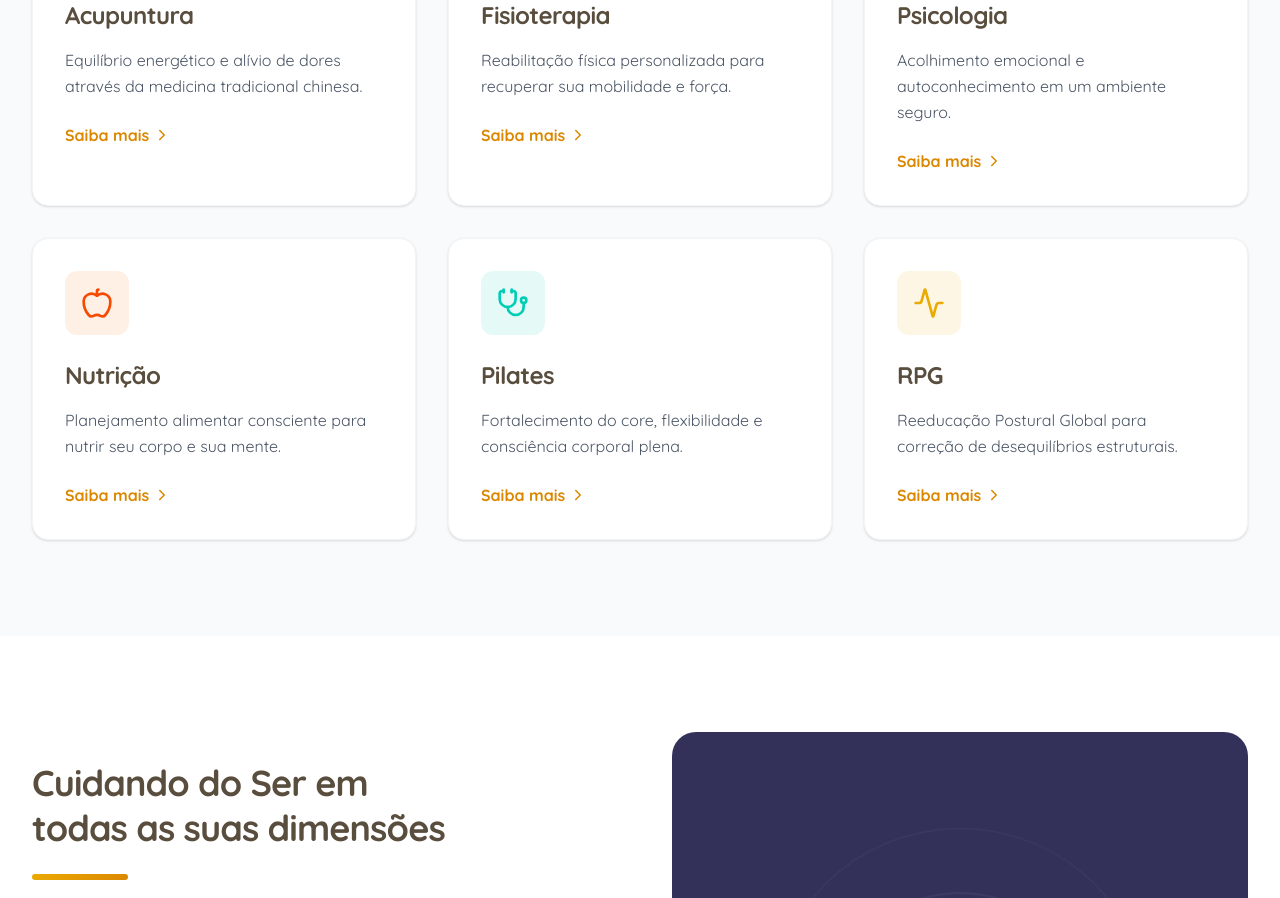
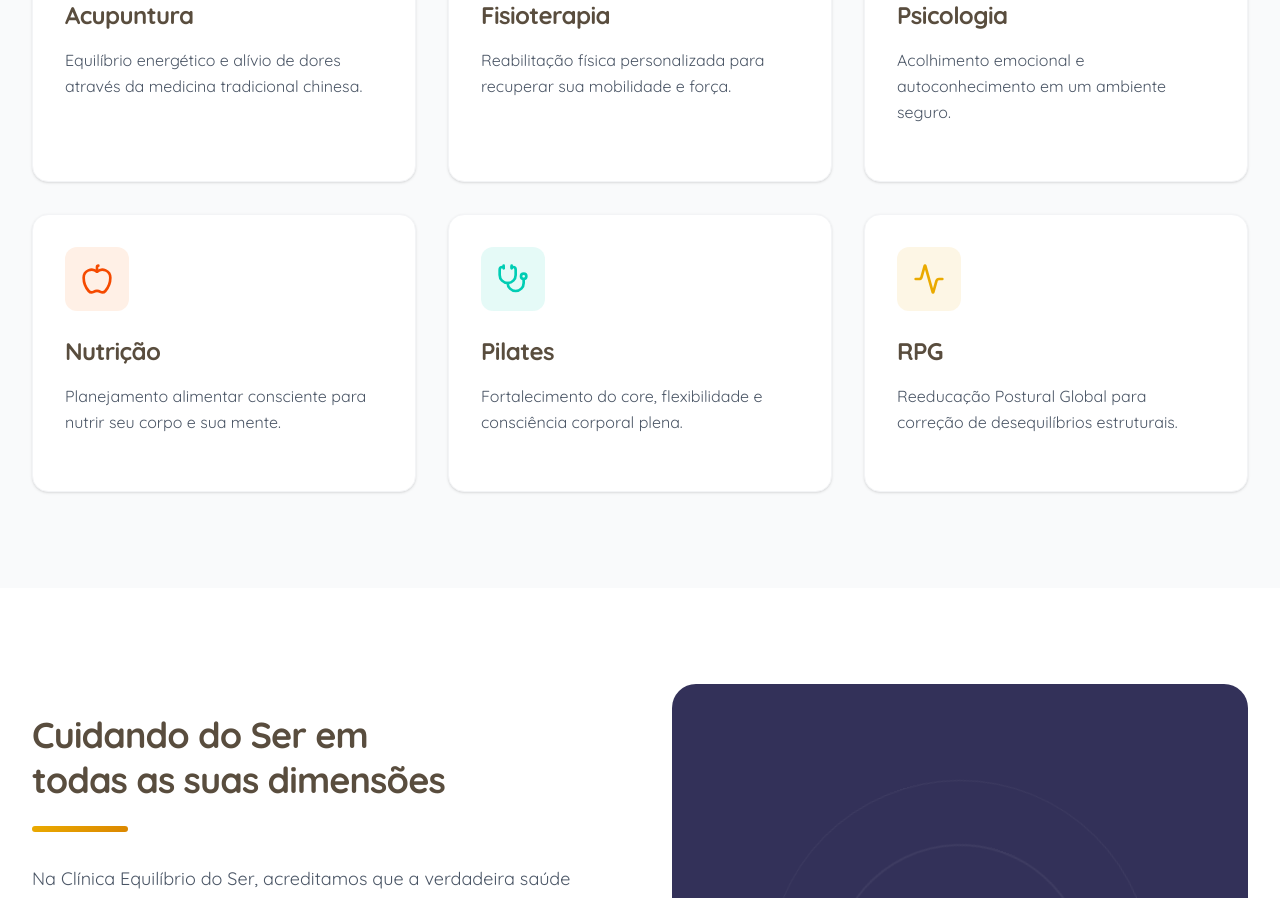
Before and after one commit to sousandrei/clinica, a React app: page / in a window 1280 px wide. Shown: the part 1320-2218 px from the top of the page. Built offline with nearby package versions, Linux system fonts and the light colour scheme; the HTML template or start-up script is replaced by a standard one.

Commit message:
fix: cols

```diff
--- a/src/App.tsx
+++ b/src/App.tsx
@@ -272,12 +272,6 @@ const Services = () => {
               </div>
               <h3 className="text-2xl font-bold mb-4">{s.title}</h3>
               <p className="text-gray-600 leading-relaxed mb-6">{s.desc}</p>
-              <a
-                href="https://wa.me/556198220458"
-                className="inline-flex items-center text-brand-yellow-secondary font-bold hover:underline"
-              >
-                Saiba mais <ChevronRight size={18} className="ml-1" />
-              </a>
             </motion.div>
           ))}
         </div>
@@ -321,7 +315,7 @@ const About = () => {
               </div>
             </div>
 
-            <div className="grid grid-cols-2 gap-6 pt-4">
+            <div className="grid grid-cols-1 md:grid-cols-2 gap-6 pt-4">
               <div className="p-4 border-l-4 border-brand-yellow-primary bg-brand-yellow-primary/5">
                 <div className="text-3xl font-bold mb-1">Humanismo</div>
                 <div className="text-sm text-gray-500 uppercase tracking-widest font-bold">
@@ -369,7 +363,11 @@ const Footer = () => {
       <div className="max-w-7xl mx-auto px-4 sm:px-6 lg:px-8">
         <div className="grid lg:grid-cols-4 gap-12 mb-16">
           <div className="lg:col-span-2">
-            <img src="/logo-light.svg" alt="Equilíbrio do Ser" className="h-14 w-auto mb-6 opacity-90 hover:opacity-100 transition-opacity" />
+            <img
+              src="/logo-light.svg"
+              alt="Equilíbrio do Ser"
+              className="h-14 w-auto mb-6 opacity-90 hover:opacity-100 transition-opacity"
+            />
             <p className="text-gray-400 max-w-sm mb-8">
               Um espaço dedicado à sua saúde integral em Brasília. Transformando
               vidas através do equilíbrio e cuidado especializado.
```
